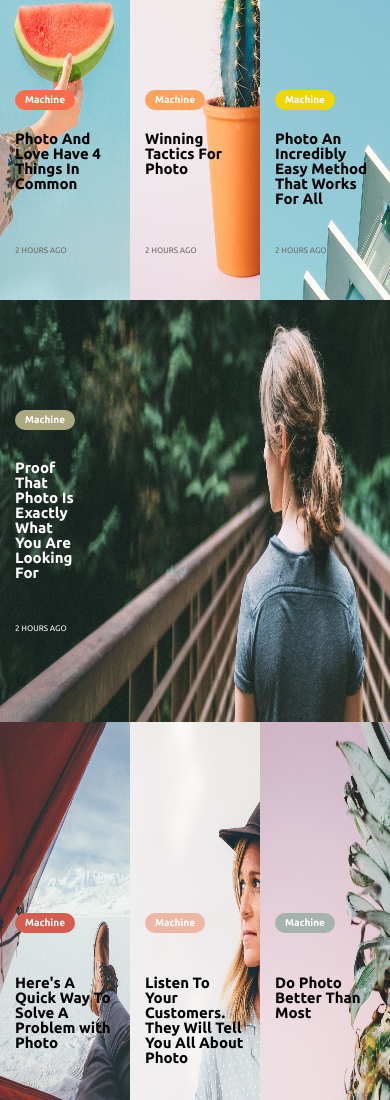
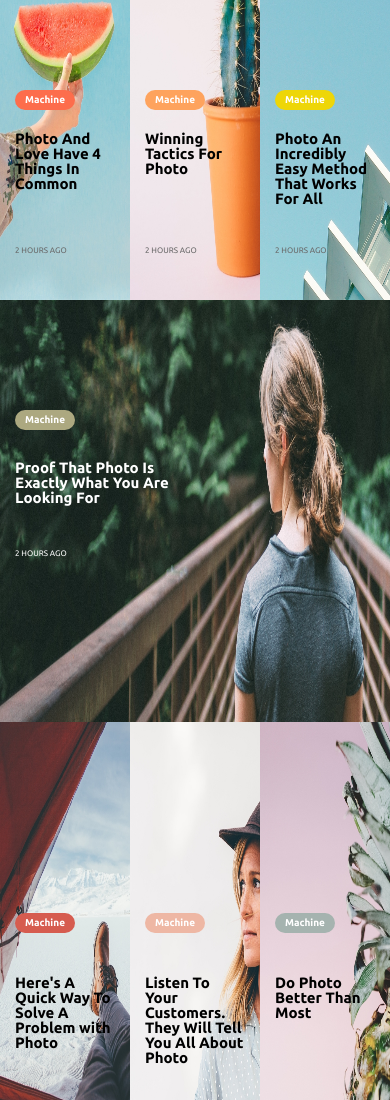
Before and after one commit to barabum666/DecisionLanding, a plain HTML site: page index.html in a window 390 px wide. Shown: the part 2012-3112 px from the top of the page. Drawn offline with Linux system fonts and the light colour scheme.

Commit message:
Update style.css

```diff
--- a/css/style.css
+++ b/css/style.css
@@ -1408,6 +1408,11 @@ body {
   height: 50%;
   color: #ffffff;
 }
+@media (max-width: 500px) {
+  .some__content {
+    width: 50%;
+  }
+}
 .some__content_button {
   padding-left: 50px;
   margin-bottom: 20px;
```
